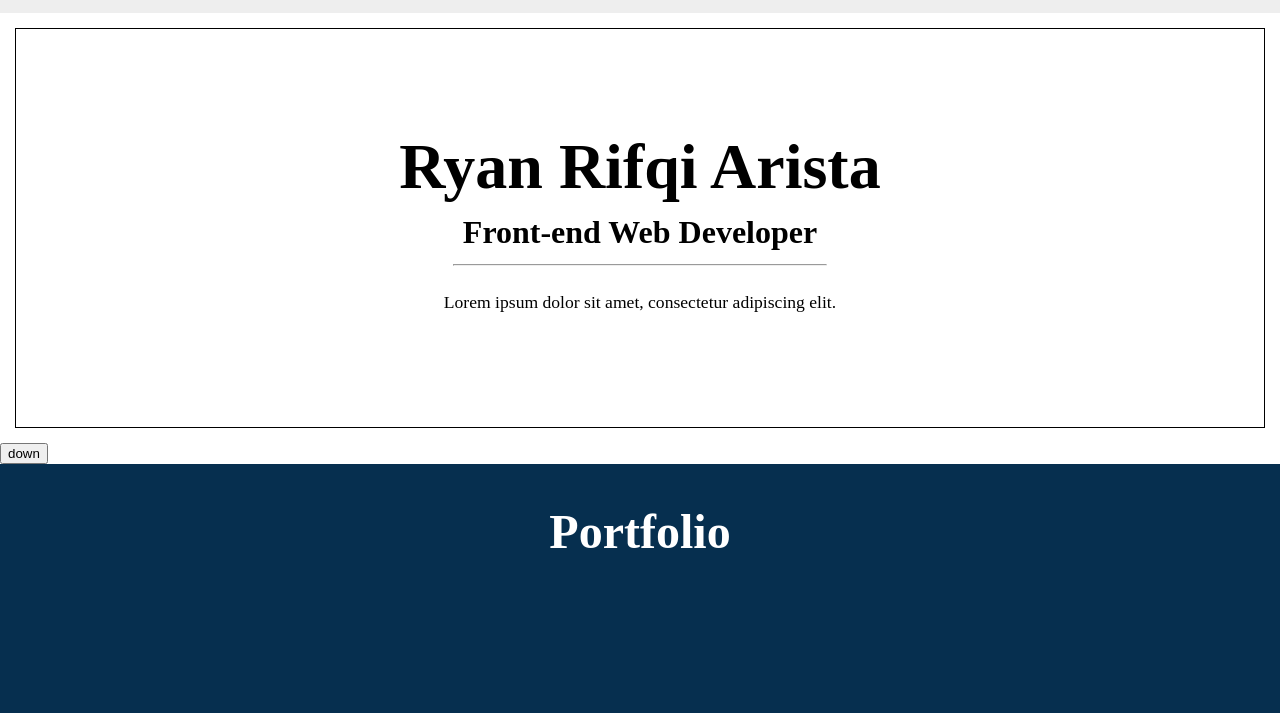
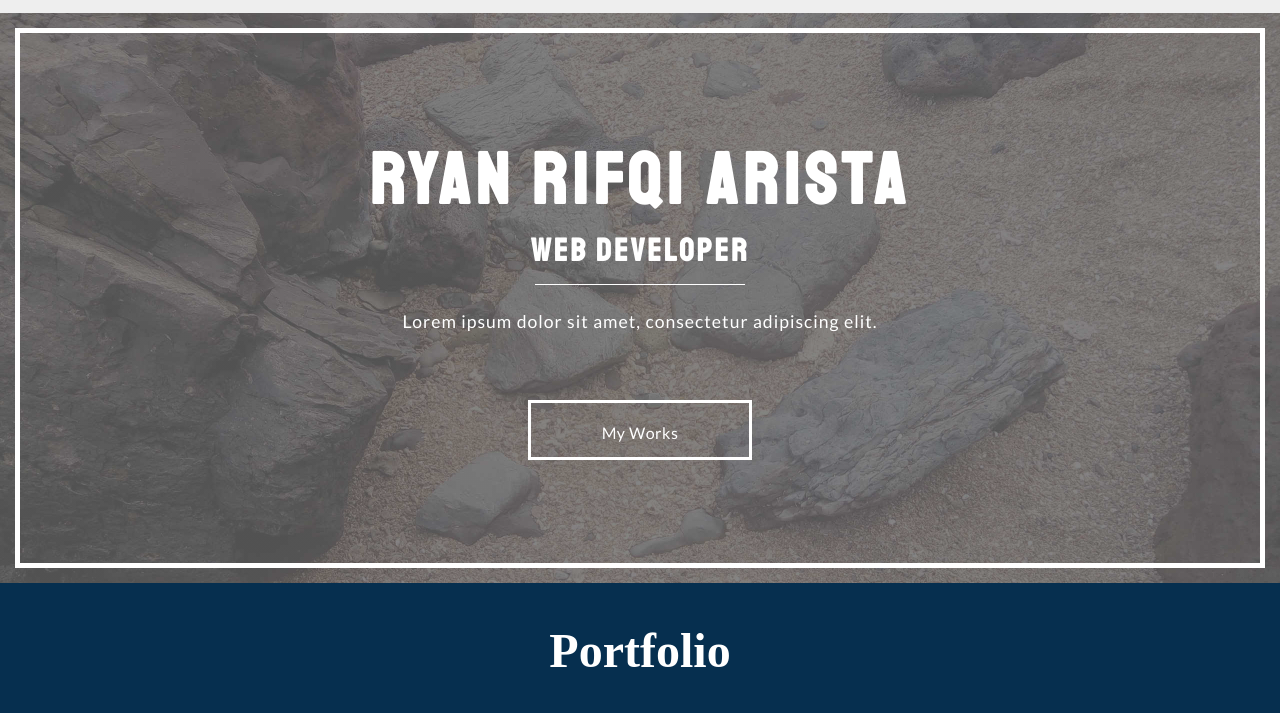
Before and after one commit to ryanrfq/ryanrfq.github.io, a plain HTML site: page index.html in a window 1280 px wide. Shown: the part 87-800 px from the top of the page. Drawn offline with Linux system fonts and the light colour scheme.

Commit message:
Improve splash structure and design

```diff
--- a/index.html
+++ b/index.html
@@ -1,11 +1,12 @@
-<!-- Look mom! No frameworks, no libraries! -->
 <!DOCTYPE html>
 <html>
 <head>
     <meta charset="utf-8" />
     <meta http-equiv="X-UA-Compatible" content="IE=edge">
-    <title>Page Title</title>
+    <title>Ryan Rifqi | Web Developer</title>
     <meta name="viewport" content="width=device-width, initial-scale=1">
+
+    <link href="https://fonts.googleapis.com/css?family=Staatliches|Lato" rel="stylesheet">
     <link rel="stylesheet" type="text/css" media="screen" href="style.css" />
 </head>
 
@@ -27,11 +28,11 @@
     </div>
     <div class="splash">
         <h2>Ryan Rifqi Arista</h2>
-        <h1>Front-end Web Developer</h1>
+        <h1>Web Developer</h1>
         <hr>
         <p>Lorem ipsum dolor sit amet, consectetur adipiscing elit.</p>
+        <a href="#portfolio">My Works</a>
     </div>
-    <button id="down-arrow">down</button>
 </header>
 
 <section id="portfolio">
--- a/style.css
+++ b/style.css
@@ -12,7 +12,9 @@ body {
 header {
     position: relative;
 
-    /* margin-top: 100px; */
+    background-image: linear-gradient(rgba(102, 102, 102, 0.8), rgba(102, 102, 102, 0.8)),
+                        url("assets/img/bg-splash.jpg");
+    background-size: 100%;
 
     color: #000;
 }
@@ -49,27 +51,63 @@ footer {
 
     margin: 15px;
 
-    height: 400px;
+    height: 540px;
 
-    border: 1px solid #000;
+    border: 5px solid #FFF;
 
-    color: #000;
+    color: #FFF;
+
+    font-family: 'Lato', sans-serif;
 }
 
 .splash h1, .splash h2 {
+    font-family: 'Staatliches', cursive;
+
     margin: 5px;
 }
 
 .splash h2 {
-    font-size: 4em;
+    letter-spacing: 6px;
+
+    font-size: 4.5em;
+    margin: 0;
+}
+
+.splash h1 {
+    letter-spacing: 3px;
 }
 
 .splash hr {
-    width: 30%;
+    height: 1px;
+    width: 17%;
+
+    border: none;
+
+    background-color: #FFF;
 }
 
 .splash p {
     font-size: 1.1em;
+    letter-spacing: 1px;
+
+    padding-bottom: 50px;
+}
+
+.splash a {
+    width: 18%;
+    height: 60px;
+
+    background-color: #00000000;
+
+    font-family: 'Lato', sans-serif;
+    letter-spacing: 0.5px;
+    text-decoration: none;
+    text-align: center;
+    line-height: 60px;
+
+    color: #FFF;
+
+    border: 3px solid #FFF;
 }
 
 nav {
```
